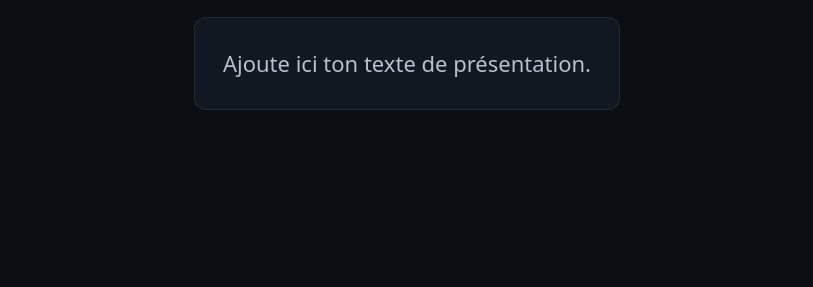
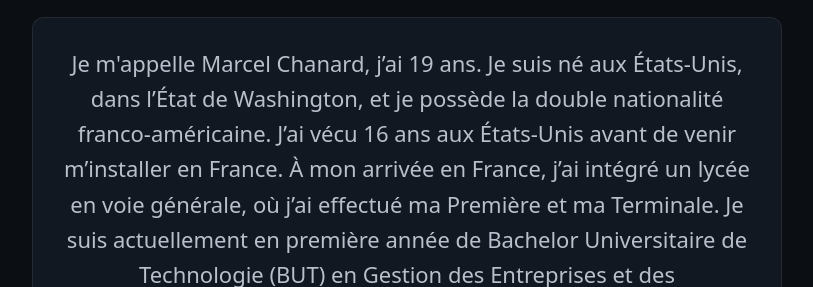
Before and after one commit to MarcelChanard/marcelchanard.github.io, a plain HTML site: page index.html in a window 1280 px wide. Shown: the part 513-800 px from the top of the page, without its empty margins (233-1046 px from the left). Drawn offline with Linux system fonts and the light colour scheme.

Commit message:
Update index.html

```diff
--- a/index.html
+++ b/index.html
@@ -130,7 +130,15 @@ Portfolio
 <div class="card">
 
 <p>
-Ajoute ici ton texte de présentation.
+Je m'appelle Marcel Chanard, j’ai 19 ans. Je suis né aux États-Unis, dans l’État de Washington, et je possède la double nationalité franco-américaine. J’ai vécu 16 ans aux États-Unis avant de venir m’installer en France.
+
+À mon arrivée en France, j’ai intégré un lycée en voie générale, où j’ai effectué ma Première et ma Terminale.
+
+Je suis actuellement en première année de Bachelor Universitaire de Technologie (BUT) en Gestion des Entreprises et des Administrations (GEA). L’année prochaine, je poursuivrai le parcours Gestion Comptable, Fiscale et Financière (GC2F), qui me permettra de me spécialiser davantage dans les domaines de la gestion financière et de l’analyse des organisations.
+
+Après l’obtention de mon BUT, je souhaite poursuivre mes études dans une grande école ou un master spécialisé en finance d’entreprise (Corporate Finance).
+
+Mon objectif professionnel est de travailler dans le domaine de la finance, notamment dans des secteurs tels que la banque, l’investissement ou le private equity, où je pourrai développer mes compétences en analyse financière, en stratégie et en prise de décision.
 </p>
 
 </div>
```
